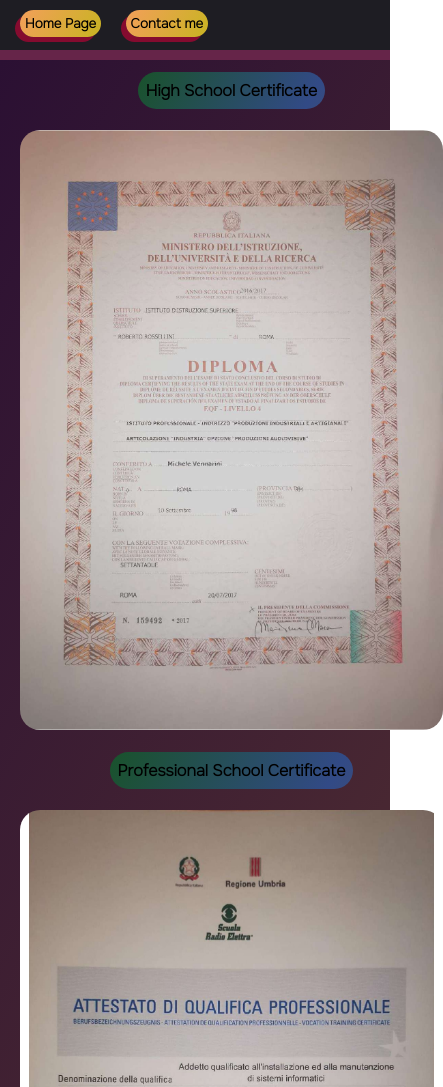
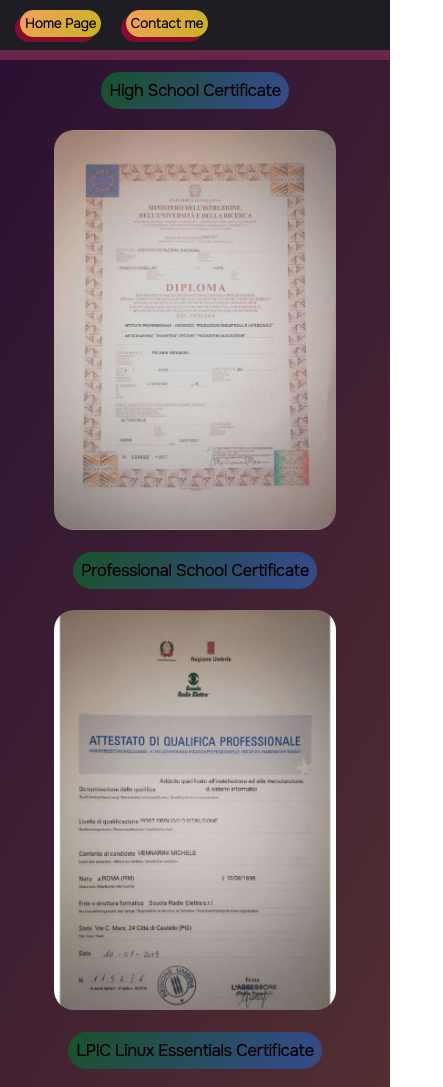
Before and after one commit to blacksky2023/Capstone_1, a plain HTML site: page certifications.html in a window 390 px wide. Shown: the top 1087 px of the page, 443 px wide, since content can reach past the window. Drawn offline with Linux system fonts and the light colour scheme.

Commit message:
Some Changes for the sizing on smaller device

```diff
--- a/certifications.html
+++ b/certifications.html
@@ -50,12 +50,12 @@
 
         <!-- RIGA 2 CELLA 1 IMMAGINE LUNGA -->
         <div id="i1" class=" text-center">
-          <img src="./images/Certifications/Diploma_di_maturità.jpg" alt="Linux Mastery Certificate" height="600px" class="border-radius-20 ">
+          <img src="./images/Certifications/Diploma_di_maturità.jpg" alt="Linux Mastery Certificate" height="500" class="minor border-radius-20 ">
         </div>
 
         <!-- RIGA 2 CELLA 2 IMMAGINE LUNGA -->
-        <div id="i2" class=" text-center">
-          <img src="./images/Certifications/qualifica_professionale.jpg" alt="Linux Mastery Certificate" height="600px" class="border-radius-20 ">
+        <div id="i2" class="minor text-center">
+          <img src="./images/Certifications/qualifica_professionale.jpg" alt="Linux Mastery Certificate" height="500" class="minor border-radius-20 ">
         </div>
 
         <!-- RIGA 2 CELLA 3 IMMAGINE  -->
--- a/style.css
+++ b/style.css
@@ -788,6 +788,10 @@ a:hover {
         grid-area: 6 / 2 / 6 / 2;
     }
 
+    .minor {
+        height: 600px;
+    }
+
     .grid-div2 {
         width: 90%;
         margin-left: auto;
@@ -845,6 +849,7 @@ a:hover {
         grid-template-columns: 1fr 1fr;
         grid-template-rows: 60px 240px 60px 280px 60px 350px;
     }
+
 
     /* TITOLO LPIC LINUX */
     #t3 {
@@ -923,7 +928,11 @@ a:hover {
         display: grid;
         gap: 10px;
         grid-template-columns: 1fr;
-        grid-template-rows: 60px 600px 60px 600px 60px 240px 60px 240px ;
+        grid-template-rows: 60px 500px 60px 500px 60px 240px 60px 240px ;
+    }
+
+    .minor {
+        height: 500px;
     }
 
     /* TITOLO 2 */
@@ -984,7 +993,10 @@ a:hover {
         display: grid;
         gap: 10px;
         grid-template-columns: 1fr;
-        grid-template-rows: 60px 600px 60px 600px 60px 240px 60px 240px ;
+        grid-template-rows: 60px 400px 60px 400px 60px 240px 60px 240px ;
+    }
+    .minor {
+        height: 400px;
     }
 
     /* TITOLO 2 */
```
Also changed, not shown: index.html (+8 -8 lines).
